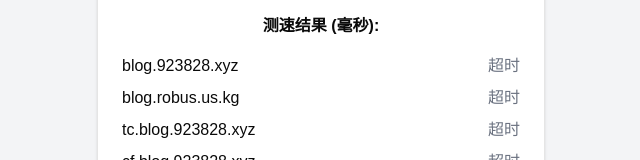
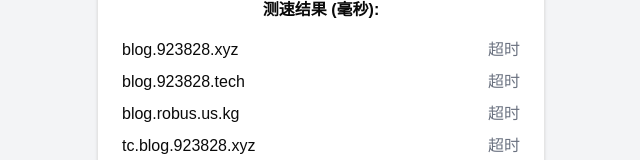
Before and after one commit to 1137882300/go-speed-blog, a Next.js app: page / in a window 1280 px wide. Shown: the part 276-436 px from the top of the page, without its empty margins (319-959 px from the left). Built offline with nearby package versions, Linux system fonts and the light colour scheme; no server answers.

Commit message:
add-domain

```diff
--- a/components/speed-test-toggle.tsx
+++ b/components/speed-test-toggle.tsx
@@ -9,6 +9,7 @@ import Image from 'next/image'
 
 const domains = [
   'https://blog.923828.xyz',
+  'https://blog.923828.tech',
   'https://blog.robus.us.kg',
   'https://tc.blog.923828.xyz',
   'https://cf.blog.923828.xyz',
```
